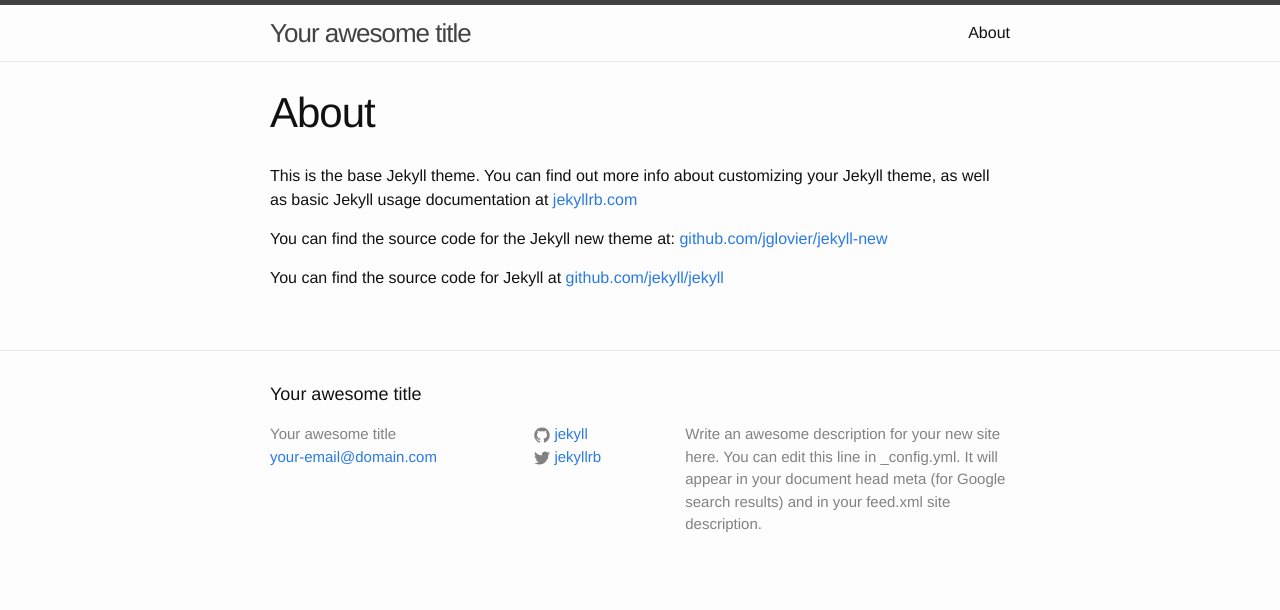
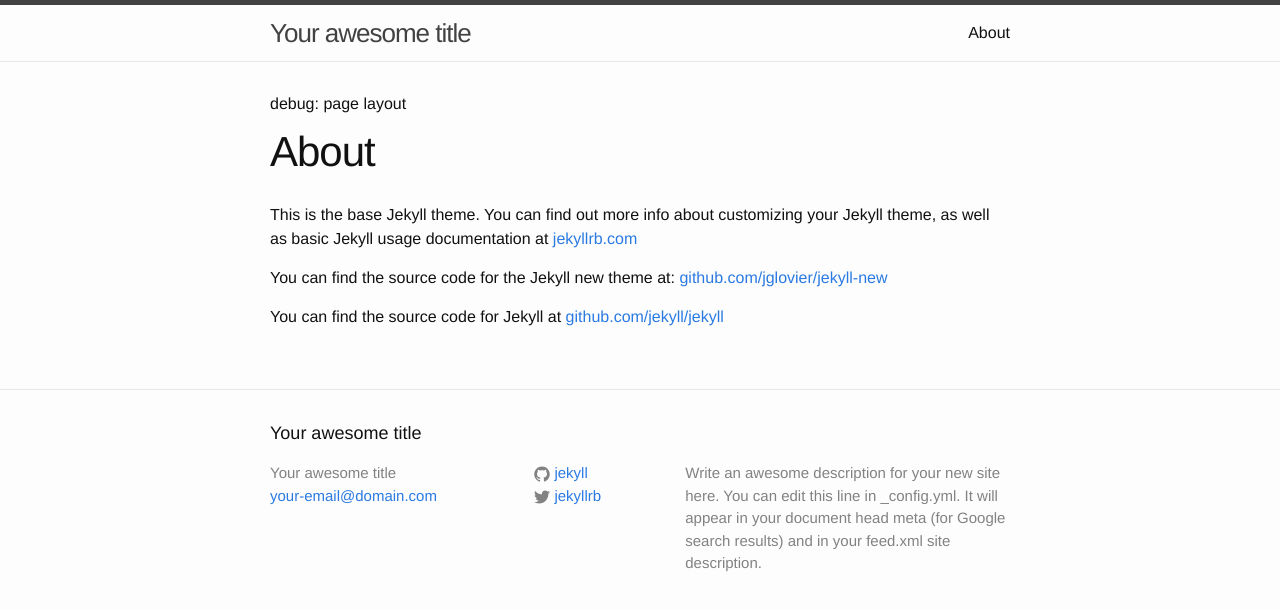
Before and after one commit to motelicemachine/motelicemachine.github.io, a Jekyll site: the page built from about.md, in a window 1280 px wide. Shown: the top 610 px of the page. Built offline with Jekyll 4.4.1, drawn with Linux system fonts in a browser that asks for light colours.

Commit message:
added debug title

```diff
--- a/_layouts/page.html
+++ b/_layouts/page.html
@@ -2,8 +2,11 @@
 layout: default
 ---
 <div class="post">
+  <header class="post-header">
 
-  <header class="post-header">
+    <p>debug: page layout</p>
+
+
     <h1 class="post-title">{{ page.title }}</h1>
   </header>
 
--- a/_layouts/post.html
+++ b/_layouts/post.html
@@ -4,6 +4,9 @@
 <div class="post">
 
   <header class="post-header">
+
+    <p>debug: post layout</p>
+
     <h1 class="post-title">{{ page.title }}</h1>
     <p class="post-meta">{{ page.date | date: "%b %-d, %Y" }}{% if page.author %} • {{ page.author }}{% endif %}{% if page.meta %} • {{ page.meta }}{% endif %}</p>
   </header>
```
